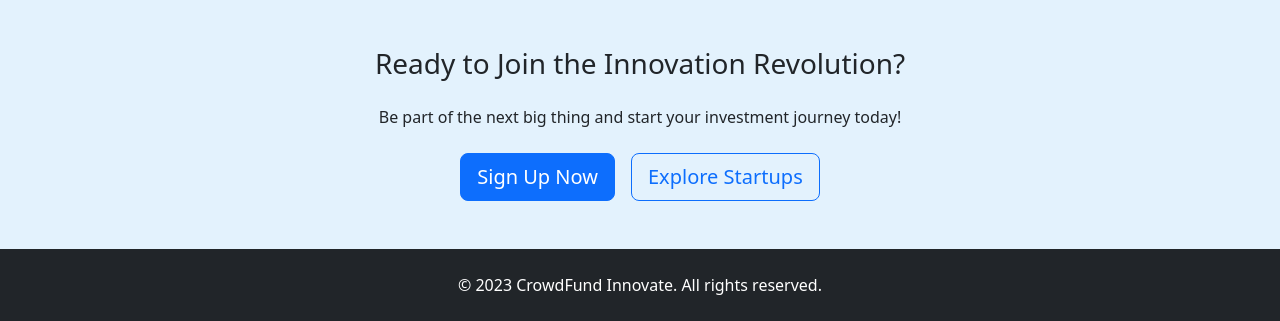
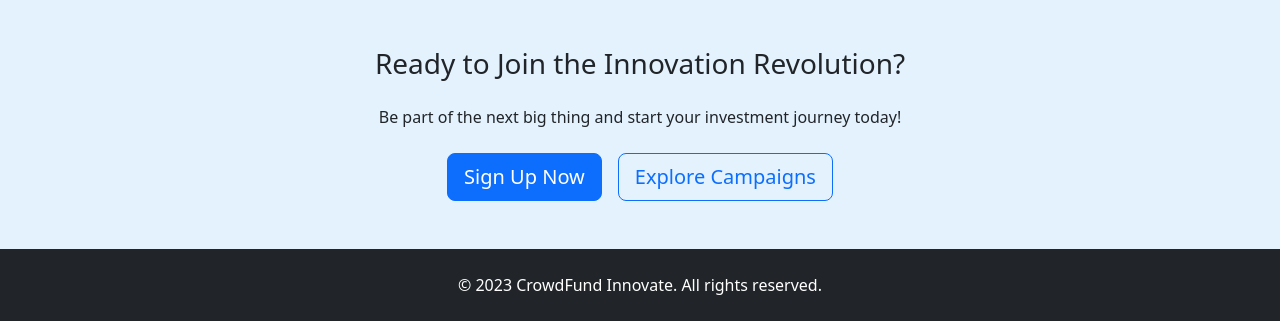
Before and after one commit to arnaudmkonan/crowdfunding, a FastAPI app: page /about in a window 1280 px wide. Shown: the part 1413-1734 px from the top of the page. Run offline with FastAPI, Linux system fonts and the light colour scheme; grey boxes labelled with a size stand in for pictures from a placeholder-image service; some libraries are stand-ins or nearby versions.

Commit message:
feat: Update "Explore Startups" button text to "Explore Campaigns"

```diff
--- a/app/templates/about.html
+++ b/app/templates/about.html
@@ -146,7 +146,7 @@
                 <p class="mb-4">Be part of the next big thing and start your investment journey today!</p>
                 <div class="d-flex justify-content-center gap-3">
                     <a href="/signup" class="btn btn-primary btn-lg">Sign Up Now</a>
-                    <a href="/startups" class="btn btn-outline-primary btn-lg">Explore Startups</a>
+                    <a href="/startups" class="btn btn-outline-primary btn-lg">Explore Campaigns</a>
                 </div>
             </div>
         </section>
```
